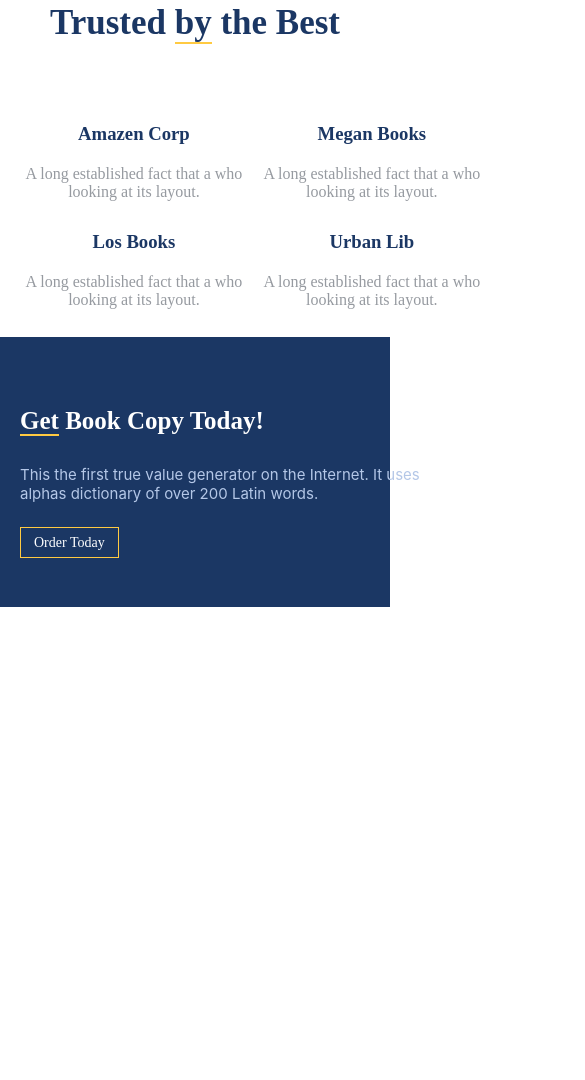
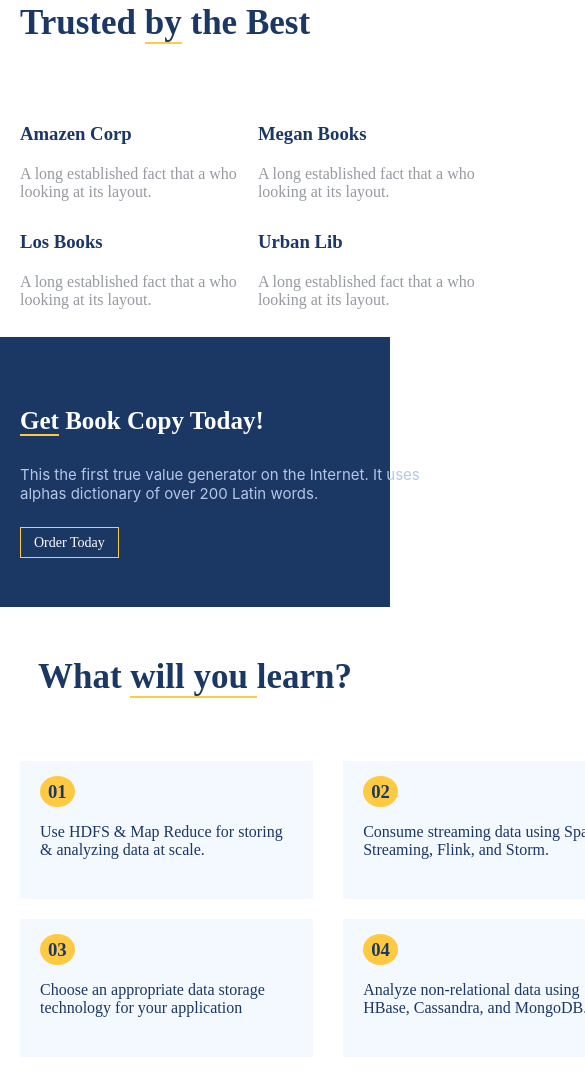
Before and after one commit to grfatima/website, a plain HTML site: page index.html in a window 390 px wide. Shown: the part 1720-2800 px from the top of the page, 585 px wide, since content can reach past the window. Before the commit the page ends 2327 px from the top, so only its background shows below. Drawn offline with Linux system fonts and the light colour scheme; a web font is replaced by a local one.

Commit message:
section completed

```diff
--- a/css/responsive.css
+++ b/css/responsive.css
@@ -6,11 +6,33 @@
   .descriptionSection {
     margin-top: 2%;
   }
+
+  .box4Title p {
+    width: 33vh;
+  }
+
+  .flexBoxImg {
+    gap: 50px;
+    display: flex;
+    justify-content: space-between;
+  }
 }
 
 @media (max-width: 1200px) {
   .container {
     max-width: 960px;
+  }
+
+  .flexBoxImg {
+    gap: 30px;
+  }
+
+  .birinciler {
+    margin-top: 4%;
+  }
+
+  .ikinciler {
+    margin-top: 4%;
   }
 
   .title {
@@ -46,6 +68,17 @@
 @media (max-width: 992px) {
   .container {
     max-width: 720px;
+  }
+
+  .box4Title p {
+    width: 23vh;
+    margin: 20px 0;
+    color: #1b3764;
+  }
+
+  .sekil img {
+    margin-top: 25%;
+    width: 90%;
   }
 
   .qutular {
@@ -220,11 +253,23 @@
       padding: 10px 0;
     }
   }
+
+  .qutular {
+    text-align: start;
+  }
+
+  .bas h2 {
+    text-align: start;
+  }
 }
 
 @media (max-width: 768px) {
   .container {
     max-width: 540px;
+  }
+
+  .sekil img {
+    display: none;
   }
 
   .qutular {
@@ -340,8 +385,8 @@
 
     p {
       width: 20vh;
+      font-size: 8px;
       margin-top: 10px;
-      font-size: 8px;
     }
 
     img {
@@ -352,12 +397,24 @@
   .imgRight img {
     padding-top: 30%;
   }
+
+  .qutular {
+    text-align: start;
+  }
+
+  .bas h2 {
+    text-align: start;
+  }
 }
 
 @media (max-width: 576px) {
   .container {
     max-width: 100%;
     padding: 0 20px;
+  }
+
+  .sekil img {
+    display: none;
   }
 
   .title h2 {
@@ -370,8 +427,8 @@
 
   .title {
     p {
+      width: 60vh;
       font-size: 11px;
-      width: 60vh;
     }
 
     h2 {
@@ -426,8 +483,8 @@
 
     p {
       width: 25vh;
+      font-size: 10px;
       margin-top: 10px;
-      font-size: 10px;
     }
   }
 
@@ -475,4 +532,22 @@
       border: 1px solid #ffca42;
     }
   }
+
+  .qutular {
+    text-align: start;
+  }
+
+  .bas h2 {
+    text-align: start;
+  }
+
+  .flexBoxImg {
+    margin: auto;
+  }
+
+  .box4Title p {
+    width: 30vh;
+    margin: 20px 0;
+    color: #1b3764;
+  }
 }
--- a/css/style.css
+++ b/css/style.css
@@ -354,10 +354,6 @@ nav {
   text-align: center;
   justify-content: space-between;
 
-  .basliqlar1 img {
-    width: 30vh;
-  }
-
   h3 {
     margin: 20px 0;
     color: #1b3764;
@@ -414,3 +410,54 @@ nav {
 .imgRight img {
   width: 100%;
 }
+
+.box4Title {
+  margin: 10% 0;
+
+  h2 {
+    font-size: 35px;
+    color: #1b3764;
+    font-family: cardo;
+    text-align: center;
+    margin: 50px 0;
+  }
+
+  h3 {
+    display: inline;
+    padding: 5px 8px;
+    margin-top: 10px;
+    color: #1b3764;
+    font-family: cardo;
+    border-radius: 50%;
+    background-color: #ffca42;
+  }
+
+  p {
+    width: 10vh;
+    margin: 20px 0;
+    color: #1b3764;
+  }
+}
+
+.flexBoxImg {
+  display: flex;
+  justify-content: space-between;
+}
+
+.birinciler {
+  margin-top: 7%;
+}
+
+.ikinciler {
+  margin-top: 7%;
+}
+
+.birinciler1 {
+  padding: 20px 20px;
+  margin-bottom: 20px;
+  background-color: #f4f8ff;
+}
+
+.sekil img {
+  width: 80%;
+}
--- a/index.html
+++ b/index.html
@@ -289,6 +289,64 @@
       </div>
     </section>
 
+    <section>
+      <div class="container">
+        <div class="box4Title">
+          <h2>
+            What
+            <span style="border-bottom: #ffca42 2px solid">will you </span
+            >learn?
+          </h2>
+
+          <div class="flexBoxImg">
+            <div class="birinciler">
+              <div class="birinciler1">
+                <h3>01</h3>
+                <p>
+                  Use HDFS & Map Reduce for storing & analyzing data at scale.
+                </p>
+              </div>
+              <div class="birinciler1">
+                <h3>03</h3>
+                <p>
+                  Choose an appropriate data storage technology for your
+                  application
+                </p>
+              </div>
+            </div>
+
+            <div class="ikinciler">
+              <div class="birinciler1">
+                <h3>02</h3>
+                <p>
+                  Consume streaming data using Spark Streaming, Flink, and
+                  Storm.
+                </p>
+              </div>
+              <div class="birinciler1">
+                <h3>04</h3>
+                <p>
+                  Analyze non-relational data using HBase, Cassandra, and
+                  MongoDB.
+                </p>
+              </div>
+            </div>
+
+            <div class="sekil">
+              <img src="./images/foto.svg" />
+            </div>
+          </div>
+        </div>
+      </div>
+    </section>
+
+    <section>
+      <div class="container">
+
+
+      </div>
+    </section>
+
     <script src="./js/app.js"></script>
   </body>
 </html>
```
Also changed, not shown: 1 other file.
